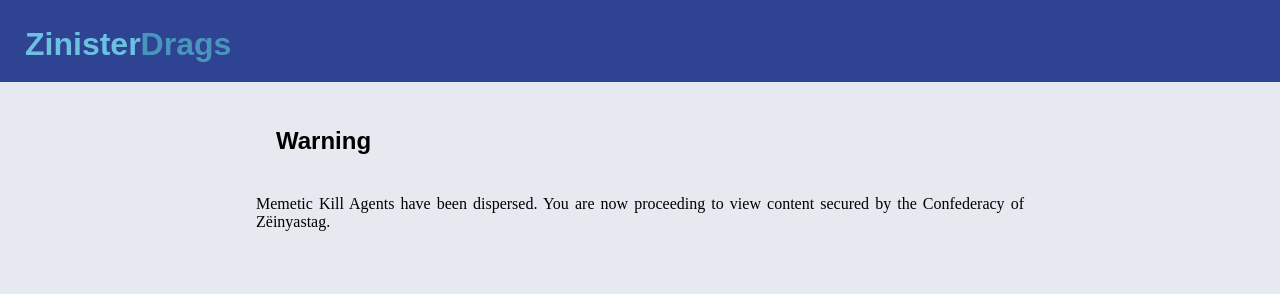
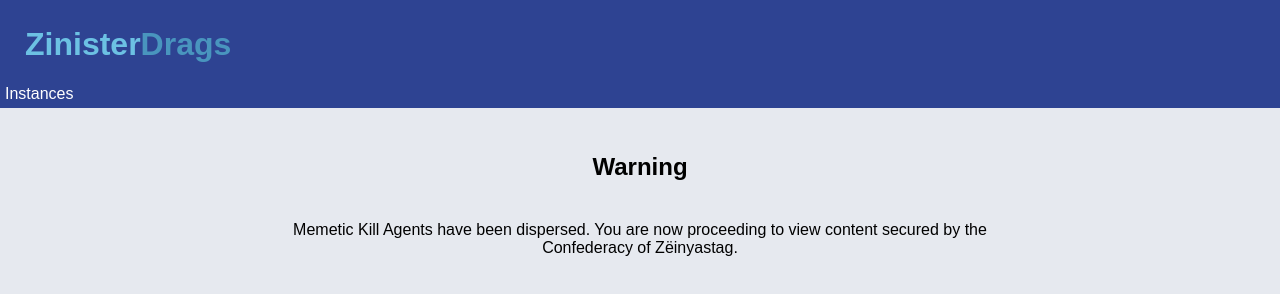
Before and after one commit to NemesisBright/Zinister, a plain HTML site: page index.html in a window 1280 px wide. Drawn offline with Linux system fonts and the light colour scheme.

Commit message:
Overhaul 1.0

```diff
--- a/index.html
+++ b/index.html
@@ -8,9 +8,21 @@
   <body>
     <header>
       <h1>Zinister<span>Drags</span></h1>
+      <div id="na">
+        <a href="">Instances</a>
+        <a href=""></a>
+      </div>
+      <style>
+
+      </style>
     </header>
 
     <div id="main">
+      <style>
+        p, h2{
+          text-align: center;
+        }
+      </style>
       <h2>Warning</h2>
       <p>Memetic Kill Agents have been dispersed. You are now proceeding to view content secured by the Confederacy of Zëinyastag.</p>
     </div>
--- a/style.css
+++ b/style.css
@@ -1,6 +1,6 @@
 header{
   width: auto;
-  height: 9%;
+  height: 9% auto;
   background-color: #2E4392;
   padding: 5px;
 }
@@ -23,6 +23,14 @@ h2{
 span{
   color: #4995bE;
 }
+p{
+  font-family: sans-serif;
+}
+a{
+  color: white;
+  font-family: sans-serif;
+  text-decoration: none;
+}
 
 /* Div Bodies */
 #main{
```
Also changed, not shown: Pages/instances.html (added).
